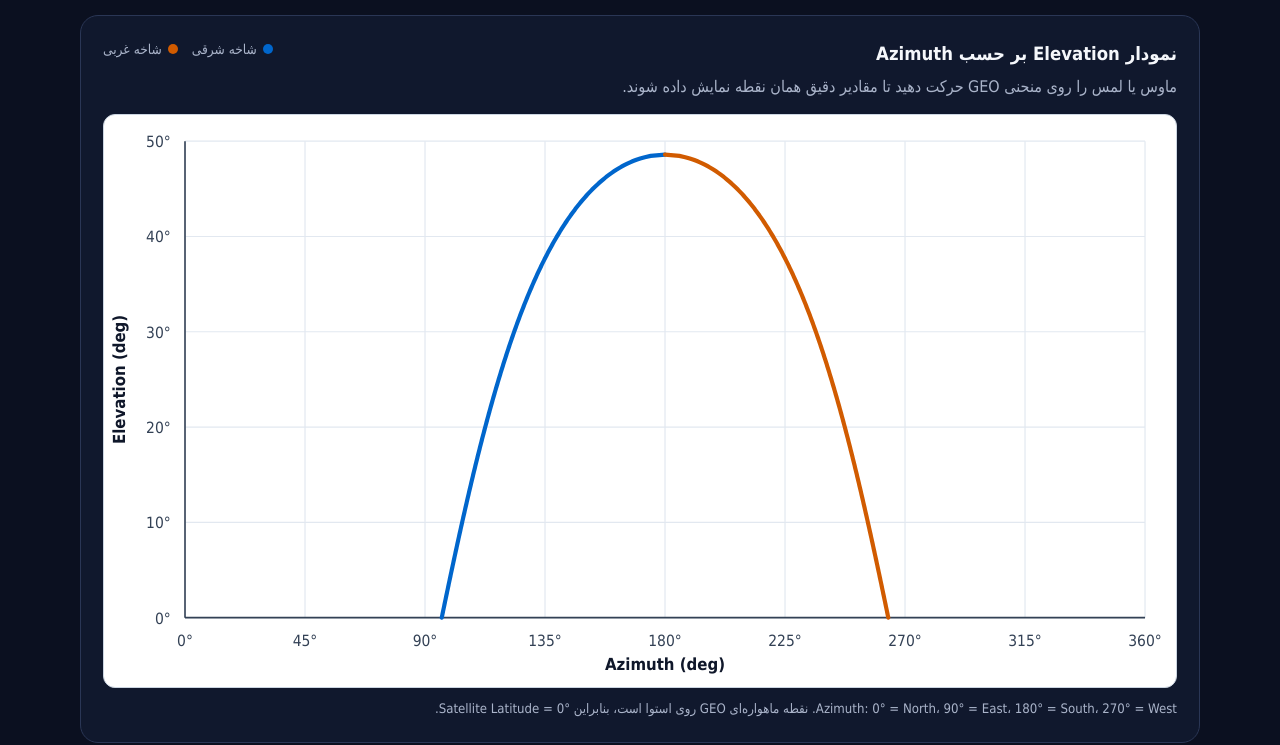
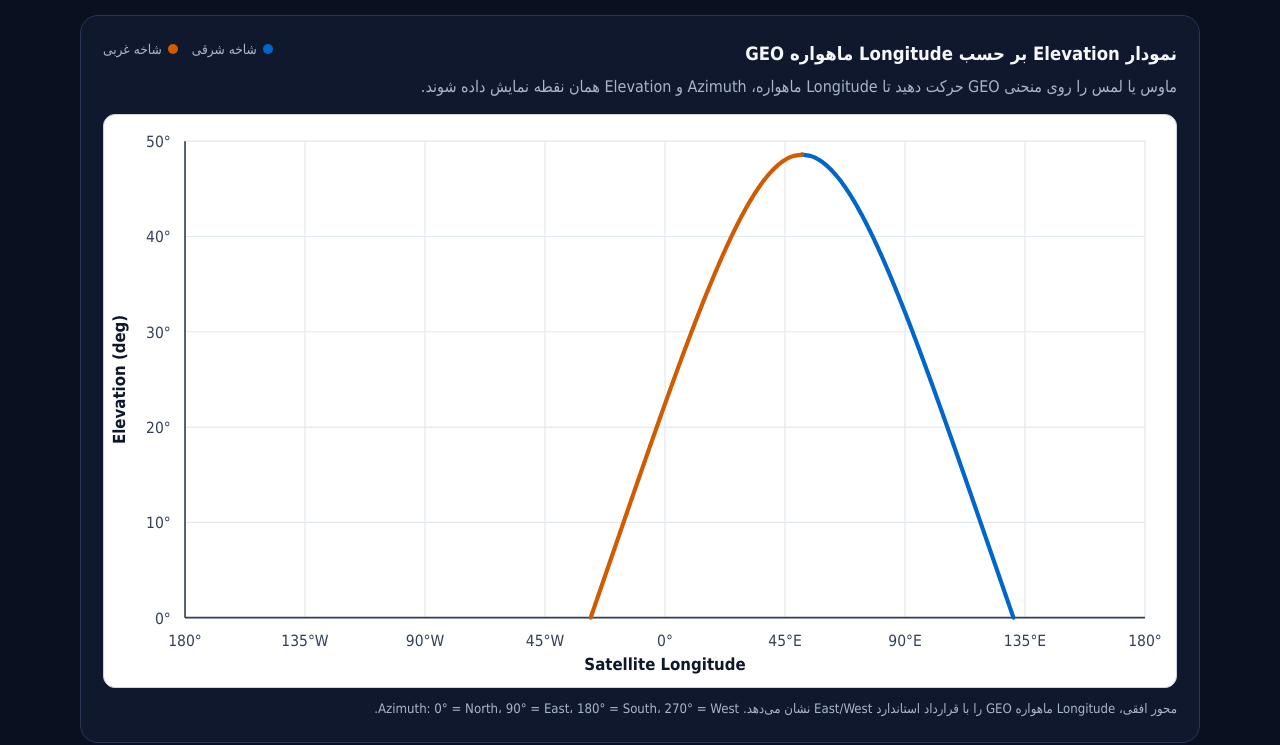
Before and after one commit to hamedkhgithub/geo-sat, a plain HTML site: page index.html in a window 1280 px wide. Shown: the part 761-1506 px from the top of the page. Drawn offline with Linux system fonts and the light colour scheme.

Commit message:
Add files via upload

```diff
--- a/app.js
+++ b/app.js
@@ -223,15 +223,21 @@
     const ph = H - margin.top - margin.bottom;
     const yMax = Math.max(10, Math.ceil(maxEl / 10) * 10);
 
-    const xScale = az => margin.left + (az / 360) * pw;
+    const xScale = satLon => margin.left + ((satLon + 180) / 360) * pw;
     const yScale = el => margin.top + ph - (el / yMax) * ph;
 
-    // Background grid and X ticks
-    for (let az = 0; az <= 360; az += 45) {
-      const x = xScale(az);
+    function axisLonLabel(lon) {
+      if (Math.abs(lon) < 1e-9) return "0°";
+      if (Math.abs(Math.abs(lon) - 180) < 1e-9) return "180°";
+      return `${Math.abs(lon)}°${lon > 0 ? "E" : "W"}`;
+    }
+
+    // Background grid and satellite-longitude ticks
+    for (let satLon = -180; satLon <= 180; satLon += 45) {
+      const x = xScale(satLon);
       svg.appendChild(svgEl("line", { x1:x, y1:margin.top, x2:x, y2:margin.top+ph, class:"grid-line" }));
       const t = svgEl("text", { x, y:margin.top+ph+24, "text-anchor":"middle", class:"tick-text" });
-      t.textContent = `${az}°`;
+      t.textContent = axisLonLabel(satLon);
       svg.appendChild(t);
     }
 
@@ -248,7 +254,7 @@
     svg.appendChild(svgEl("line", { x1:margin.left, y1:margin.top, x2:margin.left, y2:margin.top+ph, class:"axis-line" }));
 
     const xTitle = svgEl("text", { x:margin.left+pw/2, y:H-14, "text-anchor":"middle", class:"axis-title" });
-    xTitle.textContent = "Azimuth (deg)";
+    xTitle.textContent = "Satellite Longitude";
     svg.appendChild(xTitle);
 
     const yTitle = svgEl("text", { x:18, y:margin.top+ph/2, "text-anchor":"middle", class:"axis-title", transform:`rotate(-90 18 ${margin.top+ph/2})` });
@@ -260,9 +266,20 @@
     function addCurve(points, className) {
       if (!points.length) return;
       const ordered = points.slice().sort((a,b) => a.elevation-b.elevation);
-      const d = ordered.map((p,i) => `${i ? "L" : "M"}${xScale(p.azimuth).toFixed(2)},${yScale(p.elevation).toFixed(2)}`).join(" ");
-      svg.appendChild(svgEl("path", { d, class:className }));
-      ordered.forEach(p => chartPoints.push({ ...p, px:xScale(p.azimuth), py:yScale(p.elevation) }));
+
+      // Longitude wraps at ±180°. Split the SVG path there so the curve does
+      // not draw an artificial line across the entire chart.
+      let d = "";
+      let prev = null;
+      for (const p of ordered) {
+        const x = xScale(p.satLon);
+        const y = yScale(p.elevation);
+        const wrapJump = prev && Math.abs(p.satLon - prev.satLon) > 180;
+        d += `${(!prev || wrapJump) ? "M" : "L"}${x.toFixed(2)},${y.toFixed(2)} `;
+        chartPoints.push({ ...p, px:x, py:y });
+        prev = p;
+      }
+      svg.appendChild(svgEl("path", { d: d.trim(), class:className }));
     }
 
     addCurve(data.east, "curve-east");
@@ -309,13 +326,9 @@
       hoverP.setAttribute("cx", best.px); hoverP.setAttribute("cy", best.py); hoverP.setAttribute("visibility", "visible");
 
       tooltip.innerHTML = `
-        <div class="branch">${best.branch}</div>
+        <div><strong>Satellite Longitude:</strong> ${fmtLon(best.satLon)}</div>
         <div><strong>Azimuth:</strong> ${best.azimuth.toFixed(3)}°</div>
-        <div><strong>Elevation:</strong> ${best.elevation.toFixed(3)}°</div>
-        <div><strong>Station Lat:</strong> ${best.stationLat.toFixed(6)}°</div>
-        <div><strong>Station Lon:</strong> ${best.stationLon.toFixed(6)}°</div>
-        <div><strong>Satellite Lat:</strong> 0.000000°</div>
-        <div><strong>Satellite Lon:</strong> ${best.satLon.toFixed(6)}°</div>`;
+        <div><strong>Elevation:</strong> ${best.elevation.toFixed(3)}°</div>`;
       tooltip.hidden = false;
 
       const wrap = $("chartWrap").getBoundingClientRect();
--- a/index.html
+++ b/index.html
@@ -82,8 +82,8 @@
     <section class="panel chart-panel">
       <div class="section-head chart-heading">
         <div>
-          <h2>نمودار Elevation بر حسب Azimuth</h2>
-          <p>ماوس یا لمس را روی منحنی GEO حرکت دهید تا مقادیر دقیق همان نقطه نمایش داده شوند.</p>
+          <h2>نمودار Elevation بر حسب Longitude ماهواره GEO</h2>
+          <p>ماوس یا لمس را روی منحنی GEO حرکت دهید تا Longitude ماهواره، Azimuth و Elevation همان نقطه نمایش داده شوند.</p>
         </div>
         <div class="chart-legend" aria-label="راهنمای نمودار">
           <span><i class="legend-dot east"></i> شاخه شرقی</span>
@@ -92,10 +92,10 @@
       </div>
 
       <div id="chartWrap" class="geo-chart-wrap">
-        <svg id="geoChart" class="geo-chart" viewBox="0 0 900 480" role="img" aria-label="Elevation versus Azimuth for visible GEO satellites"></svg>
+        <svg id="geoChart" class="geo-chart" viewBox="0 0 900 480" role="img" aria-label="Elevation versus satellite longitude for visible GEO satellites"></svg>
         <div id="chartTooltip" class="chart-tooltip" hidden></div>
       </div>
-      <p class="chart-help">Azimuth: 0° = North، 90° = East، 180° = South، 270° = West.  نقطه ماهواره‌ای GEO روی استوا است، بنابراین Satellite Latitude = 0°.</p>
+      <p class="chart-help">محور افقی، Longitude ماهواره GEO را با قرارداد استاندارد East/West نشان می‌دهد. Azimuth: 0° = North، 90° = East، 180° = South، 270° = West.</p>
     </section>
 
     <section class="panel">
```
Also changed, not shown: 1 other file.
